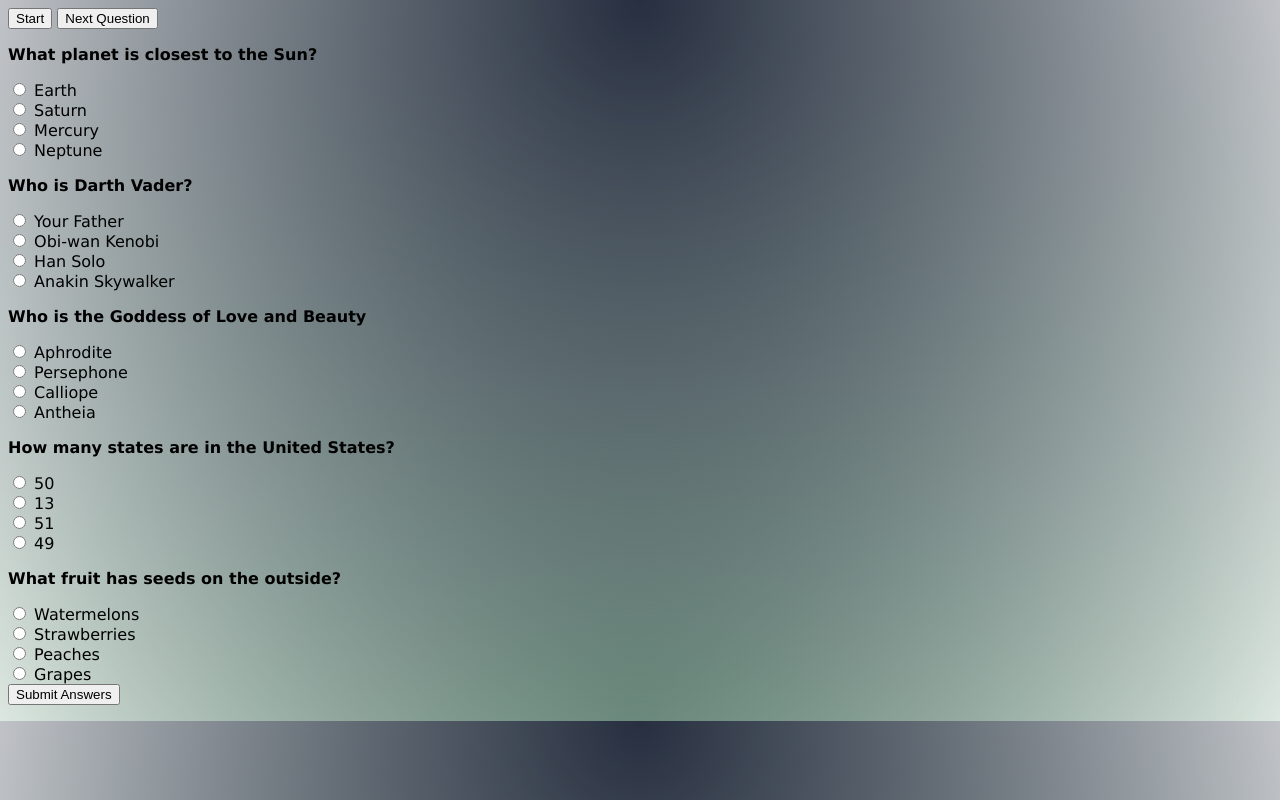
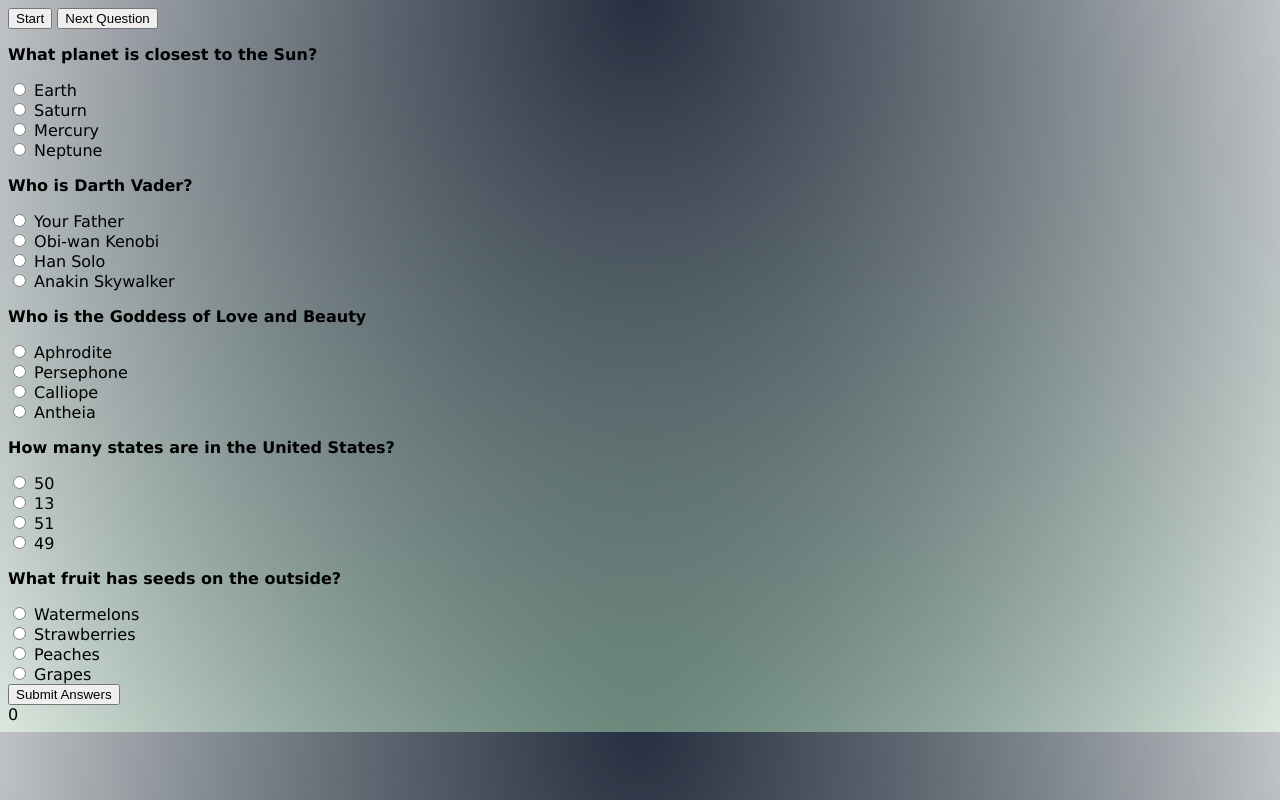
Before and after one commit to jeremyrrose/Trivia-Game, a plain HTML site: page index.html in a window 1280 px wide. Both pictures are taken after a click on the button "Submit Answers". Drawn offline with Linux system fonts and the light colour scheme.

Commit message:
showing score

```diff
--- a/index.html
+++ b/index.html
@@ -81,7 +81,8 @@
 
 <button id="submit"   class="submitbutton" value="Submit Answers">Submit Answers</button>
 
-<p></p>
+<div id="score">
+</div>
 
 
 <script src="script.js"></script>
--- a/script.js
+++ b/script.js
@@ -24,8 +24,8 @@ function result() {
         score++;
     }
     console.log(score)
-
-
+var scoreDiv=document.getElementById("score")
+    scoreDiv.innerHTML=score
 }
 
  document.getElementById("submit").addEventListener("click",result);
```
